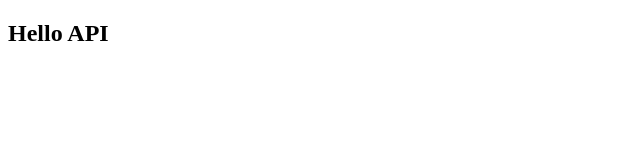
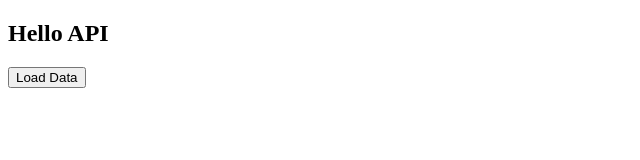
Before and after one commit to Arfanur/day51_M-33_api-intro_Feb-21, a plain HTML site: page index.html in a window 1280 px wide. Shown: the whole page, without its empty margins (0-640 px from the left). Drawn offline with Linux system fonts and the light colour scheme.

Commit message:
33-3 JSON placeholder...

```diff
--- a/index.html
+++ b/index.html
@@ -10,7 +10,8 @@
 
 <body>
     <h2>Hello API</h2>
-    <script src="js/index.js"></script>
+    <button onclick="loadData()">Load Data</button>
+    <script src="js/api.js"></script>
 </body>
 
 </html>
--- /dev/null
+++ b/js/api.js
@@ -0,0 +1,5 @@
+function loadData() {
+    fetch('https://jsonplaceholder.typicode.com/todos/1')
+    .then(response=>response.json())
+    .then(json => console.log(json))
+}
```
Also changed, not shown: js/json.js (renamed from js/index.js).
